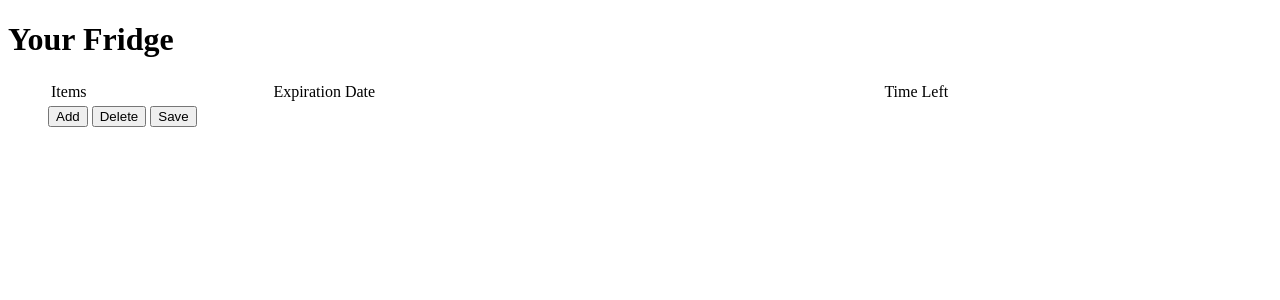
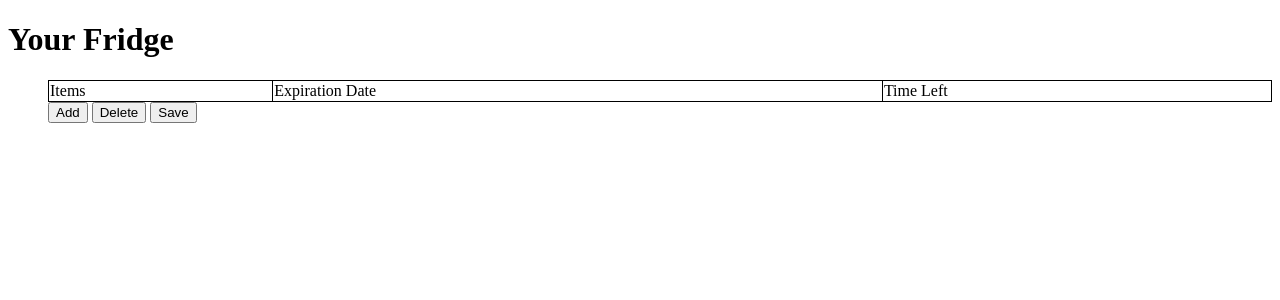
Before and after one commit to Topia99/FridgeFriend-362Project, a Django app: page / in a window 1280 px wide. Shown: the top 300 px of the page. Run offline with Django 4.2, Linux system fonts and the light colour scheme.

Commit message:
Update master.html

```diff
--- a/FridgeFriend/FridgeFriendApp/templates/master.html
+++ b/FridgeFriend/FridgeFriendApp/templates/master.html
@@ -1,5 +1,11 @@
 <!DOCTYPE html>
 <html>
+<style>
+    table, th, td {
+        border: 1px solid black;
+        border-collapse: collapse;
+      }
+</style>
 <head>
     <title>Fridge Friend - {%block title %}{% endblock %}</title>
 </head>
```
